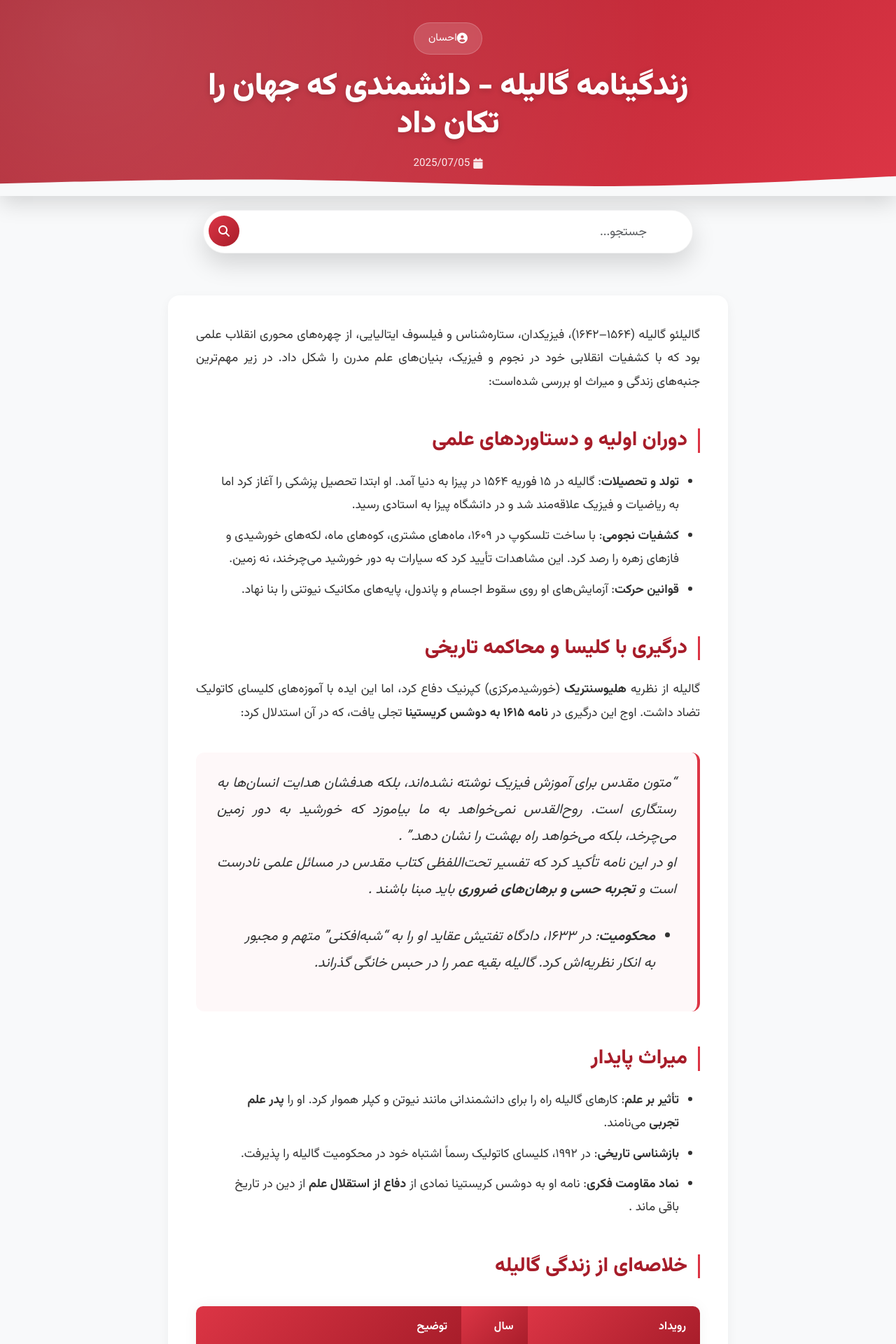
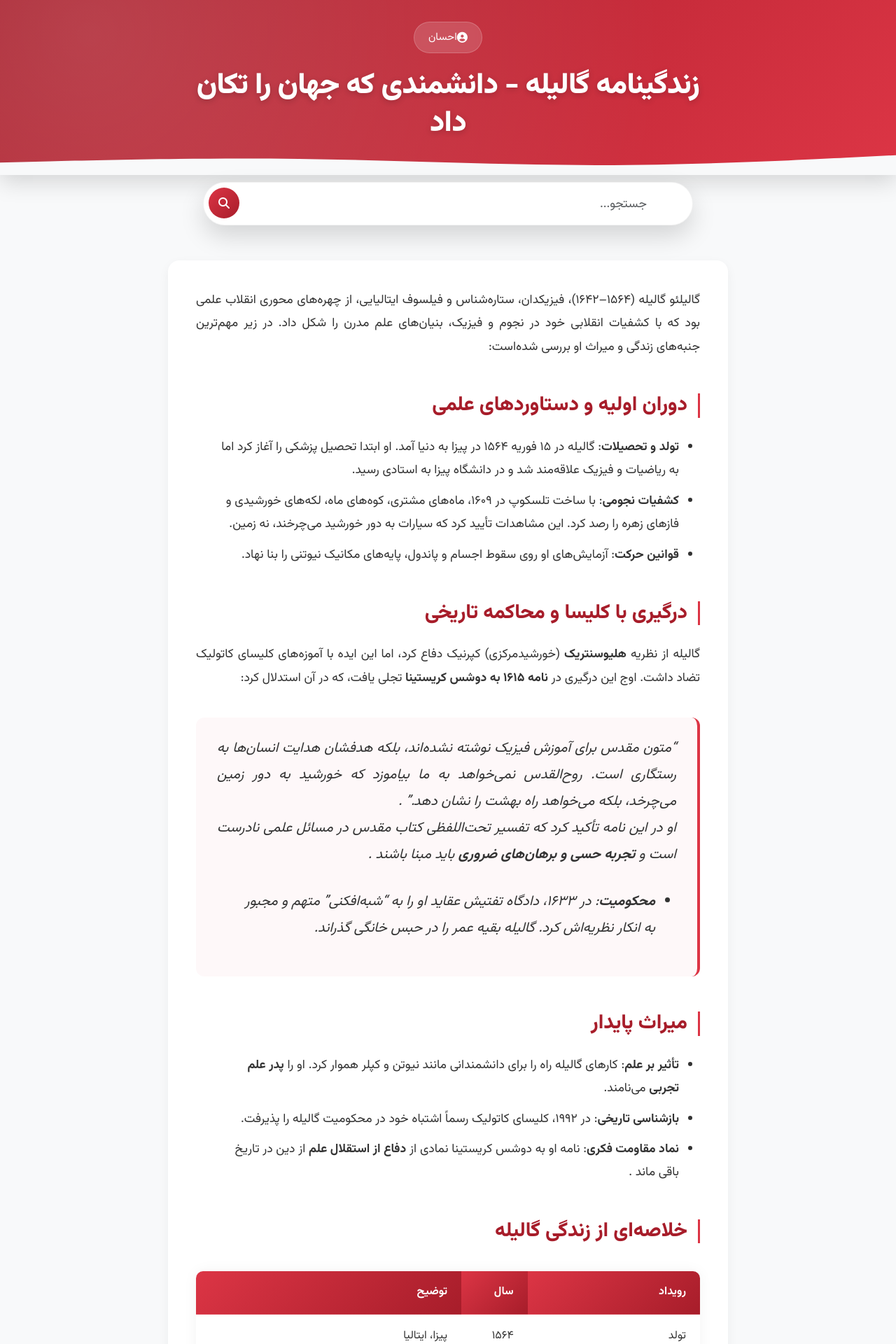
Before and after one commit to darkblog/darkblog.github.io, a Jekyll site: the page built from _posts/2025-7-5-68.md, in a window 1280 px wide. Shown: the top 1920 px of the page at 70% size. Built offline with Jekyll 4.4.1, drawn with Linux system fonts in a browser that asks for light colours.

Commit message:
Update post.html

```diff
--- a/_layouts/post.html
+++ b/_layouts/post.html
@@ -26,7 +26,7 @@
             --light-bg: #f8f9fa;
             --card-bg: #ffffff;
             --border-color: #e9ecef;
-            --header-height: 280px;
+            --header-height: 250px;
         }
 
         body {
@@ -45,7 +45,7 @@
             position: relative;
             overflow: hidden;
             padding: 0;
-            margin-bottom: 60px;
+            margin-bottom: 50px;
             display: flex;
             flex-direction: column;
             justify-content: center;
@@ -87,25 +87,11 @@
 
         .post-header h1 {
             font-weight: 900;
-            font-size: 2.8rem;
+            font-size: 2.6rem;
             margin-bottom: 15px;
             text-shadow: 0 2px 8px rgba(0, 0, 0, 0.2);
             letter-spacing: -0.5px;
-        }
-
-        .post-meta {
-            display: flex;
-            justify-content: center;
-            gap: 20px;
-            margin-top: 15px;
-            opacity: 0.9;
-            font-size: 0.95rem;
-        }
-
-        .post-meta span {
-            display: inline-flex;
-            align-items: center;
-            gap: 5px;
+            line-height: 1.3;
         }
 
         .hero-badge {
@@ -126,7 +112,7 @@
             z-index: 20;
             max-width: 700px;
             width: 90%;
-            margin: -40px auto 60px;
+            margin: -40px auto 50px;
         }
 
         .floating-search {
@@ -415,11 +401,11 @@
         /* Responsive adjustments */
         @media (max-width: 768px) {
             .post-header {
-                height: 240px;
+                height: 220px;
             }
 
             .post-header h1 {
-                font-size: 2.2rem;
+                font-size: 2.1rem;
             }
 
             .post-container {
@@ -447,16 +433,11 @@
 
         @media (max-width: 576px) {
             .post-header {
-                height: 220px;
+                height: 200px;
             }
 
             .post-header h1 {
-                font-size: 1.9rem;
-            }
-
-            .post-meta {
-                flex-direction: column;
-                gap: 10px;
+                font-size: 1.8rem;
             }
 
             .post-container {
@@ -487,12 +468,6 @@
                 <span>احسان</span>
             </div>
             <h1>{{ page.title }}</h1>
-            <div class="post-meta">
-                {% if page.read_time %}
-                <span><i class="fas fa-clock"></i> زمان مطالعه: {{ page.read_time }} دقیقه</span>
-                {% endif %}
-                <span><i class="fas fa-calendar"></i> {{ page.date | date: "%Y/%m/%d" }}</span>
-            </div>
         </div>
     </div>
 
```
